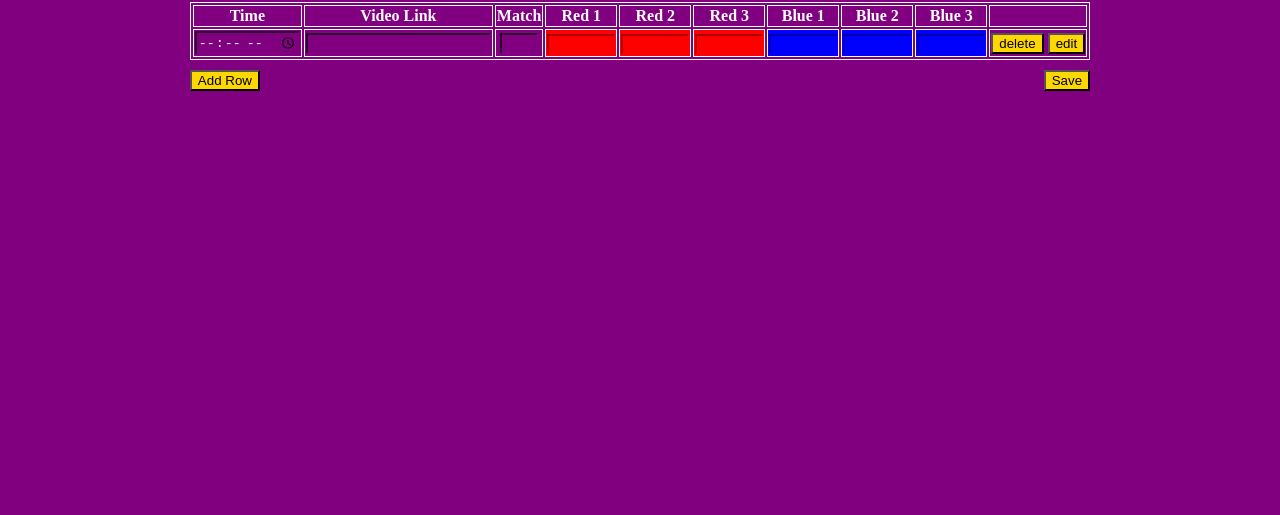
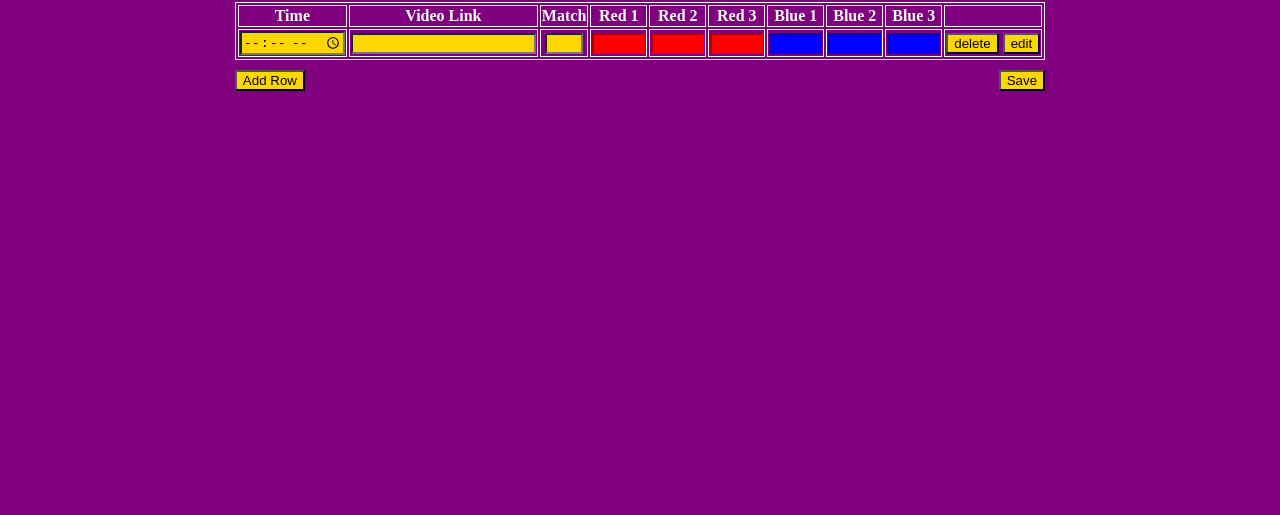
Before and after one commit to 2531RoboHawks/2531ScoutingPage, a website with bundled scripts: page QualificationMatchesSchedule/index.html in a window 1280 px wide. Shown: the part 285-800 px from the top of the page. Built offline with nearby package versions, Linux system fonts and the light colour scheme.

Commit message:
final design?

```diff
--- a/QualificationMatchesSchedule/app.js
+++ b/QualificationMatchesSchedule/app.js
@@ -38,8 +38,8 @@ function addRow(){
             <input class="blueInput" id="blue3_${rowCount}" type="number">
         </td>
         <td>
-            <button id="removeRowButton_${rowCount}" onclick="removeRow()">delete</button>
-            <button id="editRowButon_${rowCount}" onclick="editRow()">edit</button>
+            <button id="removeRowButton_${rowCount}" onclick="removeRow()" style="background-color: gold;">delete</button>
+            <button id="editRowButon_${rowCount}" onclick="editRow()" style="background-color: gold;">edit</button>
         </td>
     </tr>`;
     rowCount++;
--- a/QualificationMatchesSchedule/style.css
+++ b/QualificationMatchesSchedule/style.css
@@ -18,10 +18,6 @@ nav {
     font-weight: 600;
     margin-bottom: 20px;
     justify-content: space-between;
-}
-
-section {
-    color: white;
 }
 
 h1 {
@@ -60,45 +56,39 @@ table, th, td {
 }
 
 .linkInput {
-    color: white;
-    background-color: purple;
-    border-color: purple;
+    background-color: gold;
 }
 
 .timeInput {
-    color: white;
-    background-color: purple;
-    border-color: purple;
+    background-color: gold;
     width: 100px;
 
 }
 .matchInput{
-    color: white;
-    background-color: purple;
-    border-color: purple;
+    background-color: gold;
     width: 30px;
 }
 
 .redAlliance{
-    background-color: red;
-    font-size: 20px;
+    /* background-color: red; */
 }
 
 .redInput{
     background-color: red;
     border-color: red;
     color: white;
-    width: 60px;
+    width: 45px;
+    text-align: center;
 }
 
 .blueAlliance{
-    background-color: blue;
-    font-size: 20px;
+    /* background-color: blue; */
 }
 
 .blueInput{
     background-color: blue;
     color: white;
     border-color: blue;
-    width: 60px;
+    width: 45px;
+    text-align: center;
 }
```
